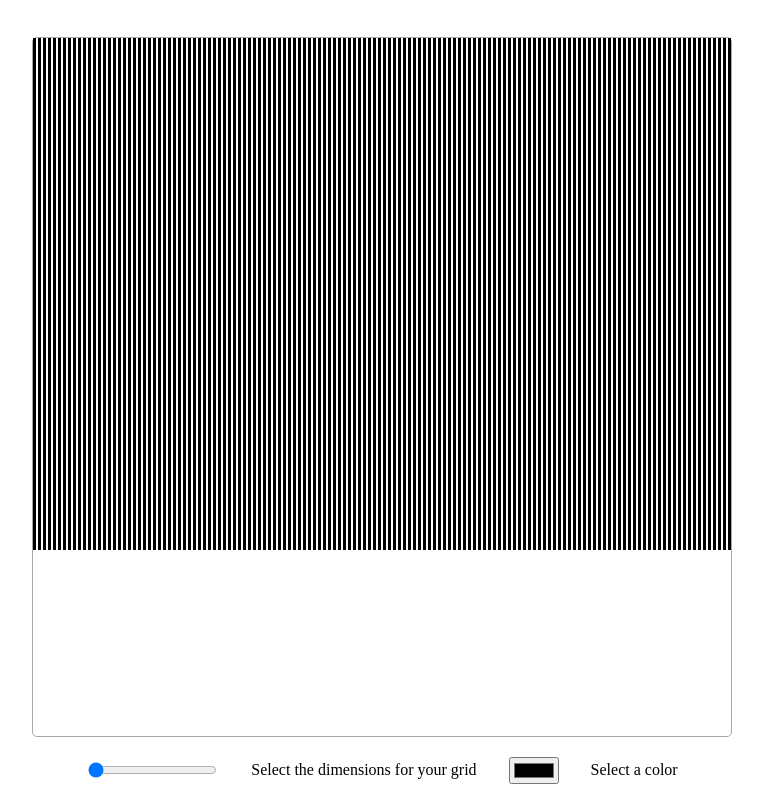
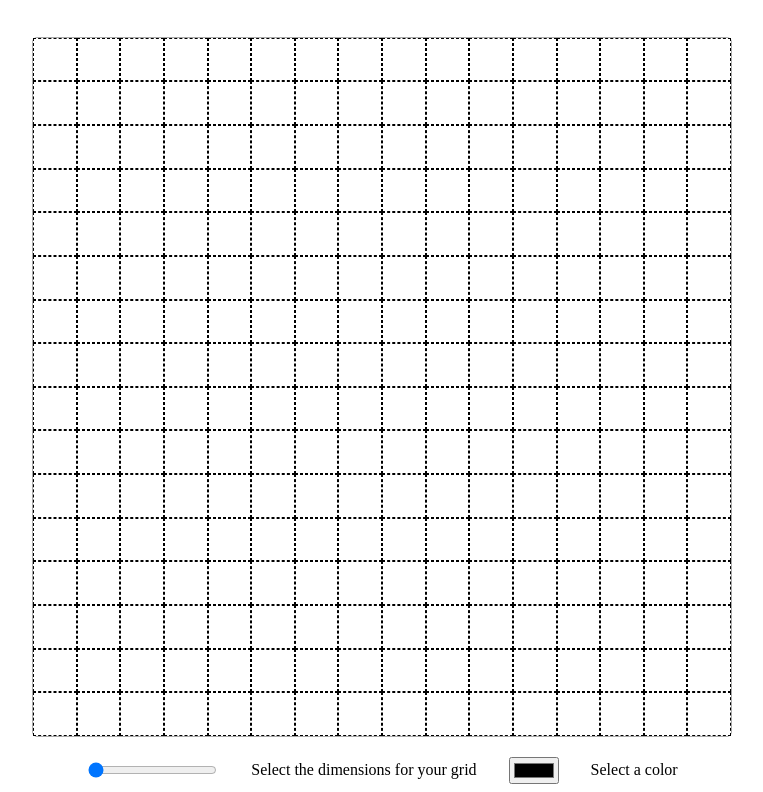
Before and after one commit to sen-oy/etch-a-sketch, a plain HTML site: page index.html in a window 1280 px wide. Shown: the part 58-850 px from the top of the page, without its empty margins (258-1021 px from the left). Drawn offline with Linux system fonts and the light colour scheme.

Commit message:
Edit grid squares class to use border box box sizing.

```diff
--- a/script.js
+++ b/script.js
@@ -5,7 +5,7 @@ const gridColor = document.querySelector('#grid-color');
 
 // helper functions
 function getContainerWidth (container) {
-    return container.offsetWidth; // we're using border box sizing
+    return parseInt(container.clientWidth); // we're using border box sizing
 }
 
 function getGridColorValue (colorPicker) {
@@ -13,46 +13,52 @@ function getGridColorValue (colorPicker) {
 }
 
 function getGridDimensions (dimensionInput) {
-    return dimensionInput.value;
+    return parseInt(dimensionInput.value);
 }
 
-function createGrid (dimension) {
-    let numberOfSquares = parseInt(dimension) ** 2;
-    let gridSize = parseInt(gridContainer.clientWidth);
-    let squareWidth = gridSize / dimension;
+function createGridSquare (squareWidth) {
+    let square = document.createElement('div');
+    square.classList.add('grid-square');
+    square.style.width = `${squareWidth}px`;
+    square.style.height = `${squareWidth}px`;
+
+    return square
+}
+
+function createGrid (dimensionInput, container) {
+    let numberOfSquares = parseInt(dimensionInput) ** 2;
+    let gridSize = getContainerWidth(container);
+    let squareWidth = gridSize / dimensionInput;
+
     for (let i = 0; i < numberOfSquares; i++){
-        let square = document.createElement('div');
-        square.classList.add('grid-square');
-        square.style.width = squareWidth;
-        square.style.height = squareWidth;
-        gridContainer.appendChild(square);
+        let square = createGridSquare(squareWidth);
+        container.appendChild(square);
 
         // add event listener for each square
         square.addEventListener('mouseover', colorSquare);
     }
 }
 
-function colorSquare (event, color = gridColor.value) {
-    let currentColor = color;
+function colorSquare (event, currentColor = getGridColorValue(gridColor)) {
     event.target.style.backgroundColor = currentColor;
 }
 
-gridDimension.addEventListener('change', resetGrid);
+gridDimension.addEventListener('change', () => {
+    resetGrid(gridContainer, gridDimension);
+});
 
-function resetGrid () {
+function resetGrid (container, dimensionInput) {
     // clear grid first
-    while (gridContainer.firstChild) {
-        gridContainer.removeChild(gridContainer.lastChild);
+    while (container.firstChild) {
+        container.removeChild(container.lastChild);
     }
 
     // recreate the grid with current dimensions
-    let dimension = gridDimension.value;
-    createGrid(dimension);
+    let dimension = getGridDimensions(dimensionInput);
+    createGrid(dimension, container);
 }
 
 // initialize grid
 window.addEventListener('load', () => {
-    createGrid(gridDimension.value);
+    resetGrid(gridContainer, gridDimension);
 })
-
-// add helper functions to decouple variables and functions
--- a/style.css
+++ b/style.css
@@ -7,6 +7,8 @@ body {
 }
 
 #grid-container {
+    display: flex;
+    flex-flow: row wrap;
     width: 700px;
     height: 700px;
     border-color: darkgray;
@@ -26,6 +28,7 @@ body {
 .grid-square {
     border-style: dashed;
     border-width: thin;
+    box-sizing: border-box;
     margin: 0px;
     padding: 0px;
 }
```
